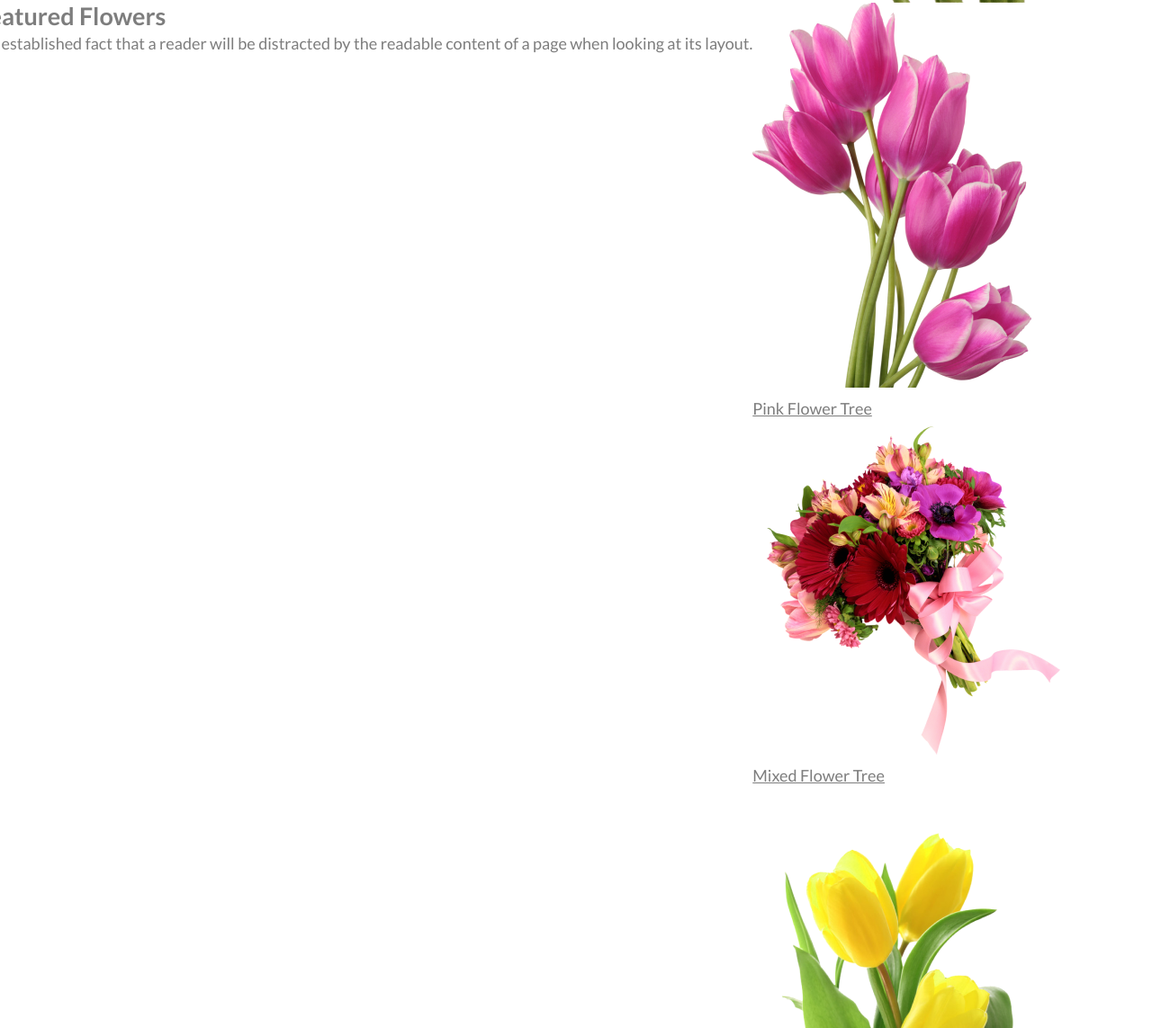
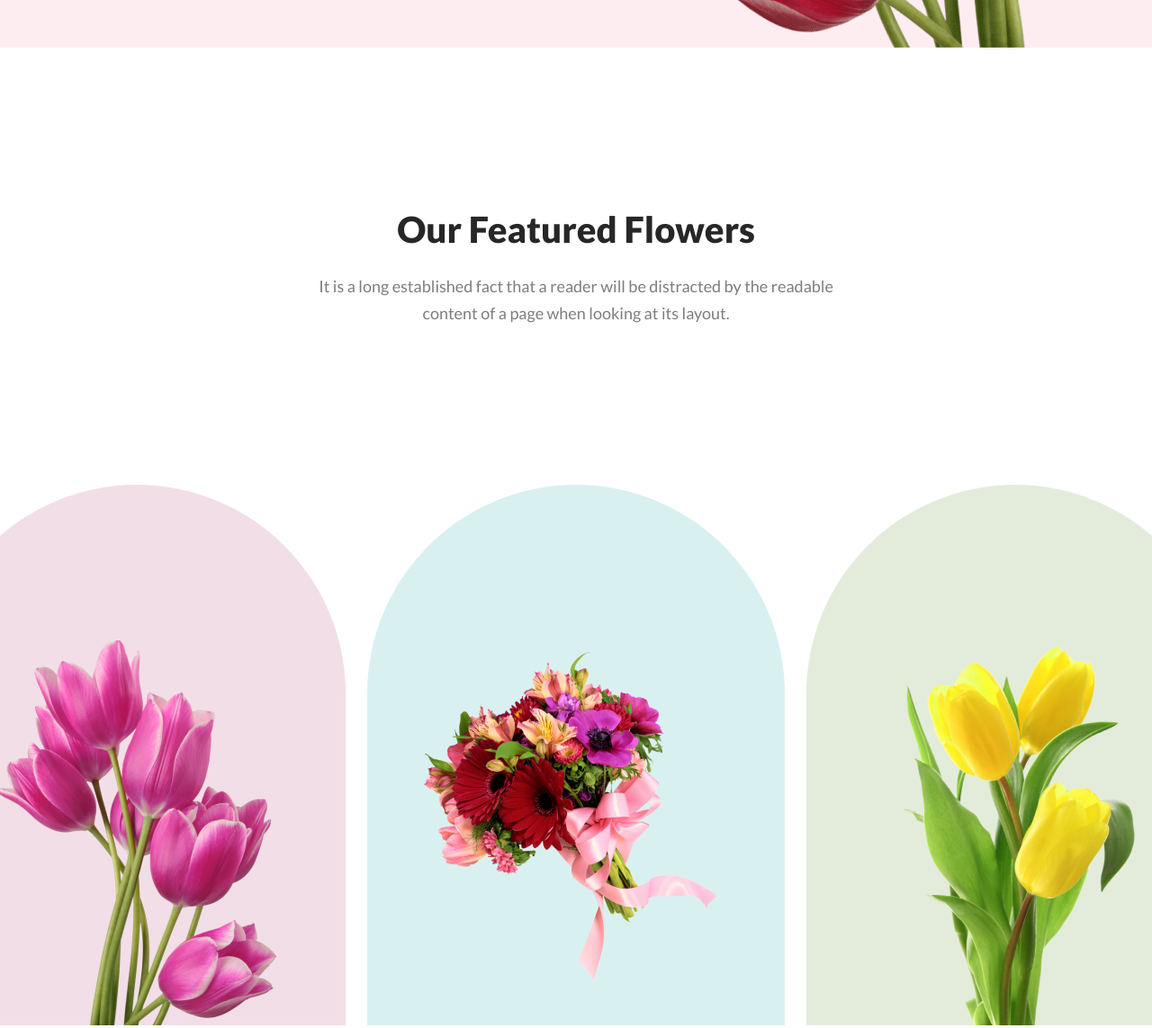
Before and after one commit to akibsaleh/flower_shop_akib_saleh, a plain HTML site: page index.html in a window 1280 px wide. Shown: the part 797-1940 px from the top of the page at 90% size. Drawn offline with Linux system fonts and the light colour scheme.

Commit message:
Banner and Featured flower section are styled

```diff
--- a/index.html
+++ b/index.html
@@ -15,7 +15,7 @@
       <section id="banner">
         <div class="container">
           <div class="banner-text">
-            <h1>Flowers designed with your thoughts in mind</h1>
+            <h2>Flowers designed with your thoughts<br> in mind</h2>
             <p>It is a long established fact that a reader will be distracted by the readable content of a page when looking at its layout. The point of using Lorem Ipsum is that it has a more-or-less normal distribution of letters.</p>
             <button class="primary_btn">Shop Now</button>
           </div>
@@ -25,13 +25,13 @@
 
       <section id="featured_flowers">
         <div class="container">
-          <div class="featured_text">
+          <div class="featured_text center_txt">
             <h2>Our Featured Flowers</h2>
-            <p>It is a long established fact that a reader will be distracted by the readable content of a page when looking at its layout.</p>
+            <p>It is a long established fact that a reader will be distracted by the readable<br> content of a page when looking at its layout.</p>
           </div>
           <div class="flower_set">
             <div class="flowers">
-              <div class="image">
+              <div class="image red">
                 <img src="./assets/pngwing 6.png" alt="Pink Flower Tree">
               </div>
               <div class="center_txt">
@@ -39,7 +39,7 @@
               </div>
             </div>
             <div class="flowers">
-              <div class="image">
+              <div class="image blue">
                 <img src="./assets/pngwing 5.png" alt="Mixed Flower Tree">
               </div>
               <div class="center_txt">
@@ -47,7 +47,7 @@
               </div>
             </div>
             <div class="flowers">
-              <div class="image">
+              <div class="image green">
                 <img src="./assets/pngwing 7.png" alt="Yellow Flower Tree">
               </div>
               <div class="center_txt">
--- a/style.css
+++ b/style.css
@@ -12,6 +12,10 @@ body {
     font-family: 'Lato', sans-serif;
     font-size: 18px;
     font-weight: 400;
+    line-height: normal;
+}
+
+p{
     line-height: 30px;
 }
 
@@ -26,3 +30,123 @@ section {
     width: 1440px;
     display: flex;
 }
+
+.primary_btn {
+    border-width: 0px;
+    background: #E55473;
+    border-radius: 8px;
+    padding: 20px 43px;
+    font-size: 20px;
+    font-weight: 700;
+    color: #ffffff;
+}
+
+.center_txt {
+    text-align: center;
+}
+
+/* Banner */
+
+section#banner {
+    background: #e554731a;
+    padding-top: 50px;
+}
+
+section#banner .container {
+    flex-direction: row;
+    align-items: center;
+}
+
+.banner-text h2{
+    color: #272727;
+    font-size: 80px;
+    font-weight: 900;
+    line-height: normal;
+    padding-bottom: 32px;;
+}
+
+.banner-text p{
+    padding-bottom: 32px;;
+}
+
+
+/* Banner */
+
+
+/* Featured Flowers */
+
+section#featured_flowers .container {
+    flex-direction: column;
+    align-items: center;
+}
+
+section#featured_flowers .featured_text {
+    padding-top: 178px;
+    padding-bottom: 128px;
+}
+
+.featured_text h2 {
+    color: #272727;
+    font-size: 40px;
+    font-weight: 900;
+    line-height: normal;
+}
+
+section#featured_flowers .featured_text h2 {
+    padding-bottom: 24px;
+}
+
+section#featured_flowers .featured_text p {
+    padding-bottom: 48px;
+}
+
+.flower_set {
+    display: flex;
+    flex-direction: row;
+    flex-wrap: wrap;
+    column-gap: 24px;
+    width: 100%;
+}
+
+.flower_set .flowers {
+    display: flex;
+    flex-direction: column;
+    align-items: center;
+    justify-content: end;
+    row-gap: 32px;
+    width: 464px;
+}
+
+.flowers .image {
+    width: 100%;
+    display: flex;
+    flex-direction: row;
+    justify-content: center;
+    align-items: end;
+    flex-grow: 1;
+    border-top-left-radius: 300px;
+    border-top-right-radius: 300px;
+    min-height: 428px;
+    padding-top: 130px;
+}
+
+.flowers .red {
+    background: rgba(167, 33, 98, 0.15);
+}
+
+.flowers .blue {
+    background: rgba(5, 151, 160, 0.15);
+    align-items: center;
+}
+
+.flowers .green {
+    background: rgba(71, 125, 17, 0.15);
+}
+
+.flowers u {
+    color: #272727;
+    font-size: 24px;
+    font-weight: 700;
+    line-height: 35px;
+}
+/* Featured Flowers */
```
